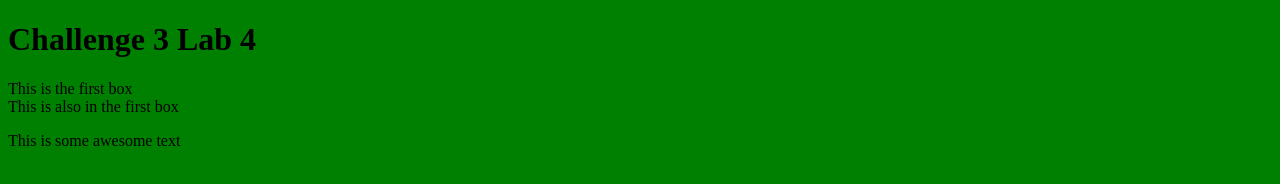
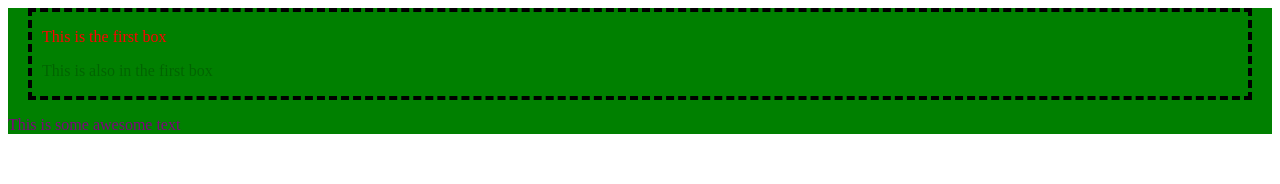
Before and after one commit to ed15ia/IASC1P02-lAB4-Evan, a plain HTML site: page Lec4/ex3.html in a window 1280 px wide. Drawn offline with Linux system fonts and the light colour scheme.

Commit message:
index.html

```diff
--- a/Lec4/Challenge3_style.css
+++ b/Lec4/Challenge3_style.css
@@ -1,20 +1,18 @@
-body {
+.backgroundcolour{
   background-color: green;
-  font-family: "Times New Roman" ,
 }
-
-.redPara{
-  color:red;
-  font-size: 20px;
-  text-align: left;
+.insidebox{
+  border:black 4px dashed;
+  margin-left: 20px;
+  margin-right: 20px;
+  padding-left: 10px;
 }
-
-.greenPara {
-  color: dark green;
-  font-size: 20px;
-  text-align: left;
+p{
+  color: red;
 }
-
-.Outsidethebox {
-
+p+p{
+  color: darkgreen;
 }
+div~p{
+	color:purple;
+}
--- a/Lec4/ex3.html
+++ b/Lec4/ex3.html
@@ -5,14 +5,19 @@
 		<!--The head contains all of the confirguration items for our page-->
 		<meta http-equiv="Content-Type" content="text/html; charset=UTF-8" />
 		<meta content="en-us" http-equiv="Content-Language" />
-		<title>Challenge 3</title>
+		<title>Challenge3</title>
 		<link href="Challenge3_style.css" type="text/css" rel="stylesheet" />
 	</head>
-<body>
-<h1>Challenge 3 Lab 4</h1>
-<div class ="greenbox">
-	<p class ="blackdotted"> <span class ="redtext"> This is the first box </span> <br> <span class ="greentext"> This is also in the first box </span>  </p>
-	<p class ="purpletext"> This is some awesome text </P>
+	<body>
+		<!--The body contains all of the content for our page-->
+		<div class="backgroundcolour">
+			<div class="insidebox">
+				<p>This is the first box</p>
+				<p>This is also in the first box</p>
+			</div>
+
+			<p>This is some awesome text</p>
 	</div>
-</body>
+	</body>
+
 </html>
```
